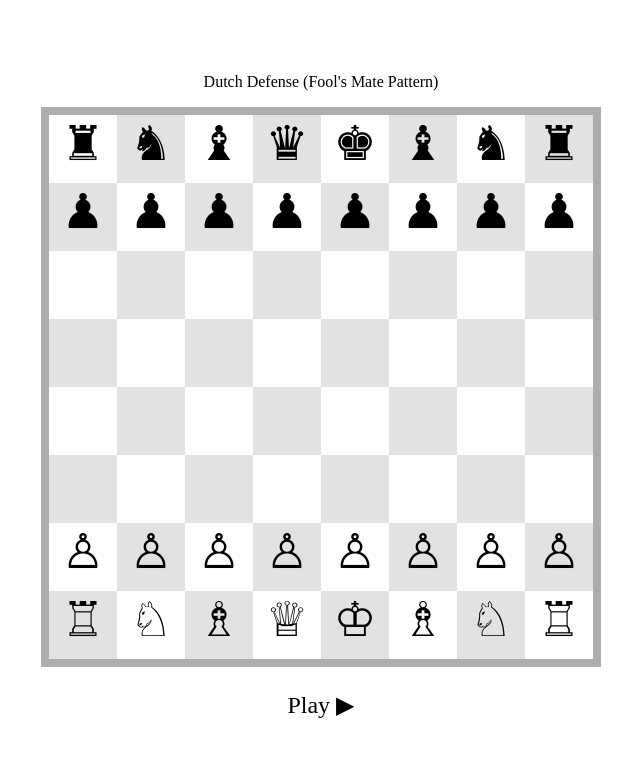
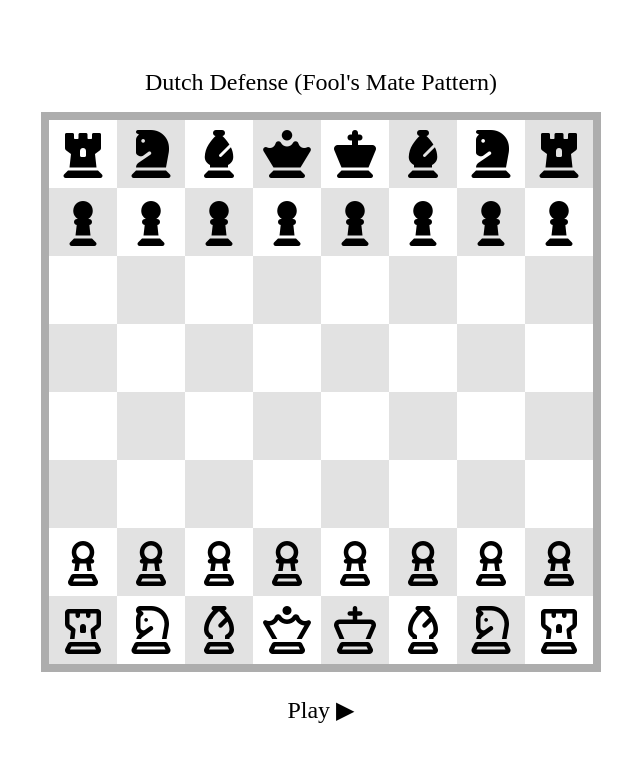
Before and after one commit to aimecarte/chessboard-flex, a plain HTML site: page index.html in a window 1280 px wide. Shown: the whole page, without its empty margins (319-959 px from the left). Drawn offline with Linux system fonts and the light colour scheme.

Commit message:
use font awesome icons

```diff
--- a/index.html
+++ b/index.html
@@ -8,26 +8,26 @@
     <script src="https://kit.fontawesome.com/6ba75daa7d.js" crossorigin="anonymous"></script>
 </head>
 <body>
-    <div>Dutch Defense (Fool's Mate Pattern)</div>
+    <div class="title">Dutch Defense (Fool's Mate Pattern)</div>
     <input type="checkbox" name="button" id="button" hidden>
     <div class="board">
-        <div class="box1 black-piece" data-index="1"><p class="piece">&#9820</p></div>
-        <div class="box1 black-piece" data-index="2"><p class="piece">&#9822</p></div>
-        <div class="box1 black-piece" data-index="3"><p class="piece">&#9821</p></div>
-        <div class="box1 black-piece" data-index="4"><p class="piece">&#9819</p></div>
-        <div class="box1 black-piece" data-index="5"><p class="piece">&#9818</p></div>
-        <div class="box1 black-piece" data-index="6"><p class="piece">&#9821</p></div>
-        <div class="box1 black-piece" data-index="7"><p class="piece">&#9822</p></div>
-        <div class="box1 black-piece" data-index="8"><p class="piece">&#9820</p></div>
+        <div class="box1 black-piece" data-index="1"><p class="piece"><i class="fa-solid fa-chess-rook"></i></p></div>
+        <div class="box1 black-piece" data-index="2"><p class="piece"><i class="fa-solid fa-chess-knight"></i></p></div>
+        <div class="box1 black-piece" data-index="3"><p class="piece"><i class="fa-solid fa-chess-bishop"></i></p></div>
+        <div class="box1 black-piece" data-index="4"><p class="piece"><i class="fa-solid fa-chess-queen"></i></p></div>
+        <div class="box1 black-piece" data-index="5"><p class="piece"><i class="fa-solid fa-chess-king"></i></p></div>
+        <div class="box1 black-piece" data-index="6"><p class="piece"><i class="fa-solid fa-chess-bishop"></i></p></div>
+        <div class="box1 black-piece" data-index="7"><p class="piece"><i class="fa-solid fa-chess-knight"></i></p></div>
+        <div class="box1 black-piece" data-index="8"><p class="piece"><i class="fa-solid fa-chess-rook"></i></p></div>
 
-        <div class="box2 black-piece" data-index="9"><p class="piece">&#9823</p></div>
-        <div class="box2 black-piece" data-index="10"><p class="piece">&#9823</p></div>
-        <div class="box2 black-piece" data-index="11"><p class="piece">&#9823</p></div>
-        <div class="box2 black-piece" data-index="12"><p class="piece">&#9823</p></div>
-        <div class="box2 black-piece" data-index="13"><p class="piece">&#9823</p></div>
-        <div class="box2 black-piece" data-index="14"><p class="piece">&#9823</p></div>
-        <div class="box2 black-piece" data-index="15"><p class="piece">&#9823</p></div>
-        <div class="box2 black-piece" data-index="16"><p class="piece">&#9823</p></div>
+        <div class="box2 black-piece" data-index="9"><p class="piece"><i class="fa-solid fa-chess-pawn"></i></p></div>
+        <div class="box2 black-piece" data-index="10"><p class="piece"><i class="fa-solid fa-chess-pawn"></i></p></div>
+        <div class="box2 black-piece" data-index="11"><p class="piece"><i class="fa-solid fa-chess-pawn"></i></p></div>
+        <div class="box2 black-piece" data-index="12"><p class="piece"><i class="fa-solid fa-chess-pawn"></i></p></div>
+        <div class="box2 black-piece" data-index="13"><p class="piece"><i class="fa-solid fa-chess-pawn"></i></p></div>
+        <div class="box2 black-piece" data-index="14"><p class="piece"><i class="fa-solid fa-chess-pawn"></i></p></div>
+        <div class="box2 black-piece" data-index="15"><p class="piece"><i class="fa-solid fa-chess-pawn"></i></p></div>
+        <div class="box2 black-piece" data-index="16"><p class="piece"><i class="fa-solid fa-chess-pawn"></i></p></div>
 
         <div class="box1"></div>
         <div class="box1"></div>
@@ -67,23 +67,23 @@
 
 
 
-        <div class="box1 white-piece" data-index="1"><p class="piece">&#9817</p></div>
-        <div class="box1 white-piece" data-index="2"><p class="piece">&#9817</p></div>
-        <div class="box1 white-piece" data-index="3"><p class="piece">&#9817</p></div>
-        <div class="box1 white-piece" data-index="4"><p class="piece">&#9817</p></div>
-        <div class="box1 white-piece" data-index="5"><p class="piece">&#9817</p></div>
-        <div class="box1 white-piece" data-index="6"><p class="piece">&#9817</p></div>
-        <div class="box1 white-piece" data-index="7"><p class="piece">&#9817</p></div>
-        <div class="box1 white-piece" data-index="8"><p class="piece">&#9817</p></div>
+        <div class="box1 white-piece" data-index="1"><p class="piece"><i class="fa-regular fa-chess-pawn"></i></p></div>
+        <div class="box1 white-piece" data-index="2"><p class="piece"><i class="fa-regular fa-chess-pawn"></i></p></div>
+        <div class="box1 white-piece" data-index="3"><p class="piece"><i class="fa-regular fa-chess-pawn"></i></p></div>
+        <div class="box1 white-piece" data-index="4"><p class="piece"><i class="fa-regular fa-chess-pawn"></i></p></div>
+        <div class="box1 white-piece" data-index="5"><p class="piece"><i class="fa-regular fa-chess-pawn"></i></p></div>
+        <div class="box1 white-piece" data-index="6"><p class="piece"><i class="fa-regular fa-chess-pawn"></i></p></div>
+        <div class="box1 white-piece" data-index="7"><p class="piece"><i class="fa-regular fa-chess-pawn"></i></p></div>
+        <div class="box1 white-piece" data-index="8"><p class="piece"><i class="fa-regular fa-chess-pawn"></i></p></div>
 
-        <div class="box2 white-piece" data-index="9"><p class="piece">&#9814</p></div>
-        <div class="box2 white-piece" data-index="10"><p class="piece">&#9816</p></div>
-        <div class="box2 white-piece" data-index="11"><p class="piece">&#9815</p></div>
-        <div class="box2 white-piece" data-index="12"><p class="piece">&#9813</p></div>
-        <div class="box2 white-piece" data-index="13"><p class="piece">&#9812</p></div>
-        <div class="box2 white-piece" data-index="14"><p class="piece">&#9815</p></div>
-        <div class="box2 white-piece" data-index="15"><p class="piece">&#9816</p></div>
-        <div class="box2 white-piece" data-index="16"><p class="piece">&#9814</p></div>
+        <div class="box2 white-piece" data-index="9"><p class="piece"><i class="fa-regular fa-chess-rook"></i></p></div>
+        <div class="box2 white-piece" data-index="10"><p class="piece"><i class="fa-regular fa-chess-knight"></i></p></div>
+        <div class="box2 white-piece" data-index="11"><p class="piece"><i class="fa-regular fa-chess-bishop"></i></p></div>
+        <div class="box2 white-piece" data-index="12"><p class="piece"><i class="fa-regular fa-chess-queen"></i></p></div>
+        <div class="box2 white-piece" data-index="13"><p class="piece"><i class="fa-regular fa-chess-king"></i></p></div>
+        <div class="box2 white-piece" data-index="14"><p class="piece"><i class="fa-regular fa-chess-bishop"></i></p></div>
+        <div class="box2 white-piece" data-index="15"><p class="piece"><i class="fa-regular fa-chess-knight"></i></p></div>
+        <div class="box2 white-piece" data-index="16"><p class="piece"><i class="fa-regular fa-chess-rook"></i></p></div>
     </div>
     <label for="button">Play &#9654</label>
 </body>
--- a/styles.css
+++ b/styles.css
@@ -13,6 +13,9 @@ body {
     height: 100vh;
     width: 100vw;
 }
+.title {
+    font-size: 3vmin;
+}
 
 .board {
     height: 70vmin;
@@ -25,10 +28,11 @@ body {
 }
 
 .piece {
-    display: block;
+    display: flex;
     width: 100%;
     height: 100%;
-    text-align: center;
+    justify-content: center;
+    align-items: center;
 }
 
 .box1, .box2 {
```
